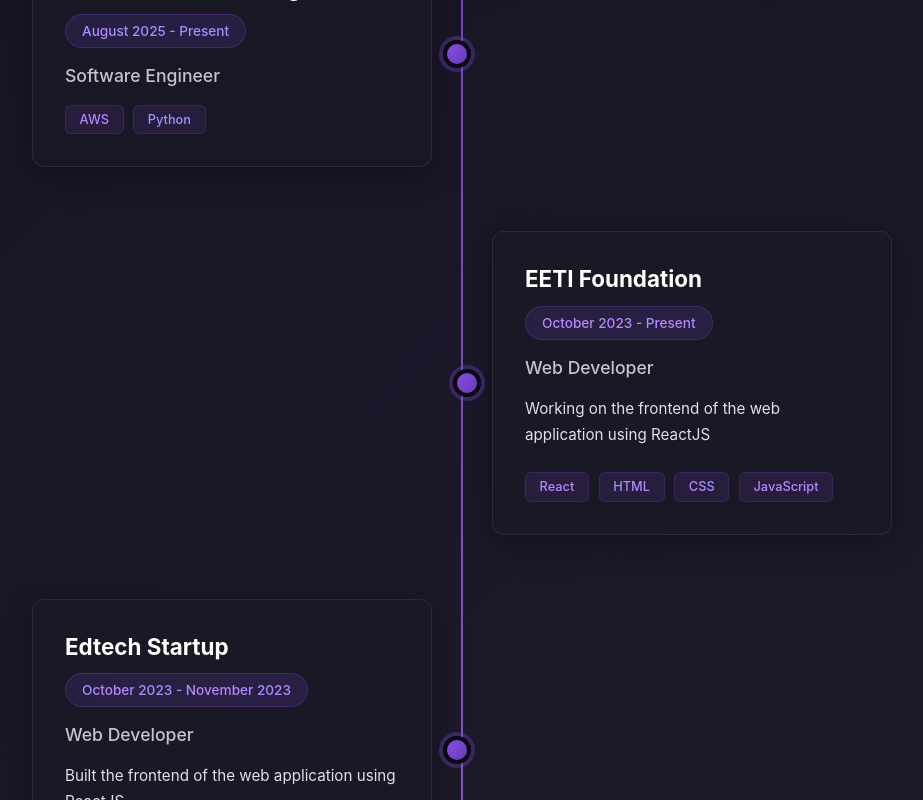
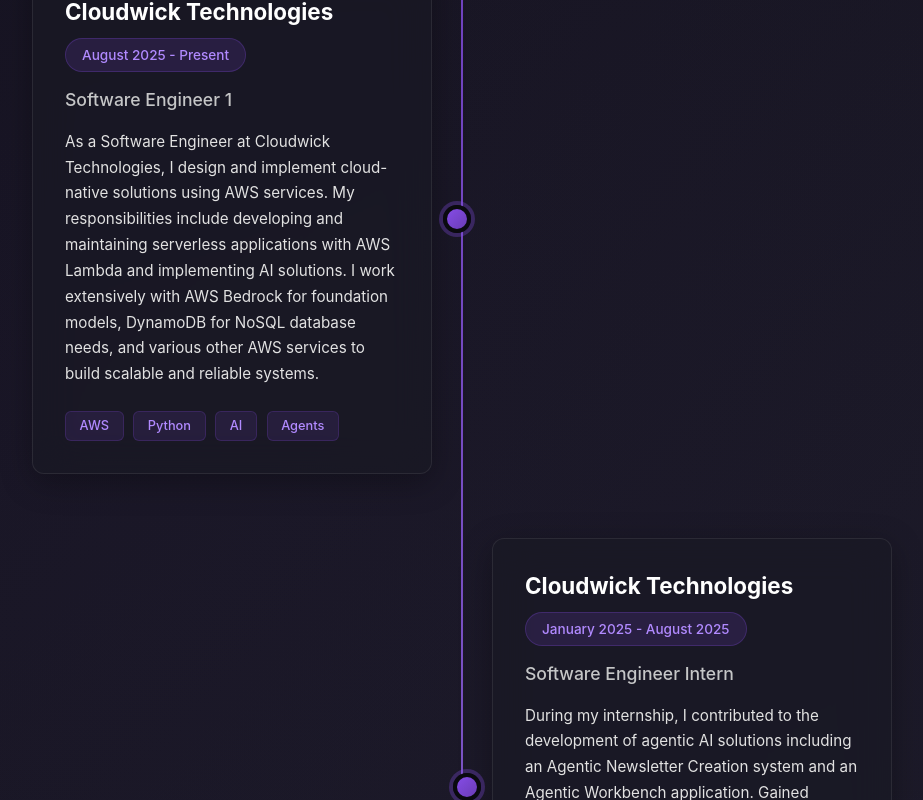
Before and after one commit to abhi-s-03/Portfolio, a React (Vite) app: page / in a window 1280 px wide. Shown: the part 1780-2580 px from the top of the page, without its empty margins (178-1101 px from the left). Built offline with nearby package versions, Linux system fonts and the light colour scheme.

Commit message:
data updates

```diff
--- a/src/data/data.js
+++ b/src/data/data.js
@@ -15,7 +15,7 @@
     name: "Abhishek S",
     roles: ["Software Engineer", "AI Enthusiast"],
     description:
-        "I am a software engineer with a passion for AI and machine learning. I am currently working as a software engineer at Cloudwick Technologies.",
+        "I am a passionate software engineer specializing in AI and cloud technologies. With hands-on experience in AWS services including Bedrock, Lambda, and DynamoDB, I build scalable and intelligent solutions.",
     github: "https://github.com/abhi-s-03",
     resume: "https://drive.google.com/file/d/17_wYeOBsQawsN7e8qxVPh2T4tl5mPn4M/view?usp=sharing",
     linkedin: "https://www.linkedin.com/in/abhis03/",
@@ -154,28 +154,20 @@
 export const experiences = [
     {
         id: 0,
-        role: "Software Engineer",
+        role: "Software Engineer 1",
         company: "Cloudwick Technologies",
         date: "August 2025 - Present",
-        desc: "",
-        skills: ["AWS", "Python"],
+        desc: "As a Software Engineer at Cloudwick Technologies, I design and implement cloud-native solutions using AWS services. My responsibilities include developing and maintaining serverless applications with AWS Lambda and implementing AI solutions. I work extensively with AWS Bedrock for foundation models, DynamoDB for NoSQL database needs, and various other AWS services to build scalable and reliable systems.",
+        skills: ["AWS", "Python", "AI", "Agents"],
     },
     {
         id: 1,
-        role: "Web Developer",
-        company: "EETI Foundation",
-        date: "October 2023 - Present",
-        desc: "Working on the frontend of the web application using ReactJS",
-        skills: ["React", "HTML", "CSS", "JavaScript"],
-    },
-    {
-        id: 2,
-        role: "Web Developer",
-        company: "Edtech Startup",
-        date: "October 2023 - November 2023",
-        desc: "Built the frontend of the web application using ReactJS",
-        skills: ["React", "HTML", "CSS", "JavaScript"],
-    },
+        role: "Software Engineer Intern",
+        company: "Cloudwick Technologies",
+        date: "January 2025 - August 2025",
+        desc: "During my internship, I contributed to the development of agentic AI solutions including an Agentic Newsletter Creation system and an Agentic Workbench application. Gained hands-on experience with AWS services, Python development, and Linux system administration. Worked on implementing GenAI features and optimizing AI workflows.",
+        skills: ["AWS", "Python", "Linux", "Agentic AI", "GenAI"],
+    }
 ];
 
 export const education = [
@@ -183,9 +175,9 @@
         id: 0,
         img: "https://www.cet.ac.in/wp-content/uploads/2018/09/cropped-CET-Emblom-transparent-2-e1536389478507.png",
         school: "College of Engineering Trivandrum",
-        date: "November 2021 - Present",
-        grade: "CGPA: 9.48/10",
-        desc: "I am currently pursuing a Bachelor's degree in Computer Science and Engineering at College of Engineering Trivandrum. I have taken courses in Data Structures, Algorithms, Object-Oriented Programming, Database Management Systems, Operating Systems, Computer Networks, Formal Languages and Automata Theory, Artificial Intelligence, Machine Learning among others.",
+        date: "November 2021 - June 2025",
+        grade: "CGPA: 9.47/10",
+        desc: "I completed my Bachelor's degree in Computer Science and Engineering from College of Engineering Trivandrum. The comprehensive curriculum covered Data Structures, Algorithms, Object-Oriented Programming, Database Management Systems, Operating Systems, Computer Networks, Formal Languages and Automata Theory, Artificial Intelligence, and Machine Learning. This strong academic foundation has been instrumental in my professional work with cloud technologies and AI solutions.",
         degree: "Bachelor of Technology - BTech, Computer Science and Engineering",
     },
     {
```
